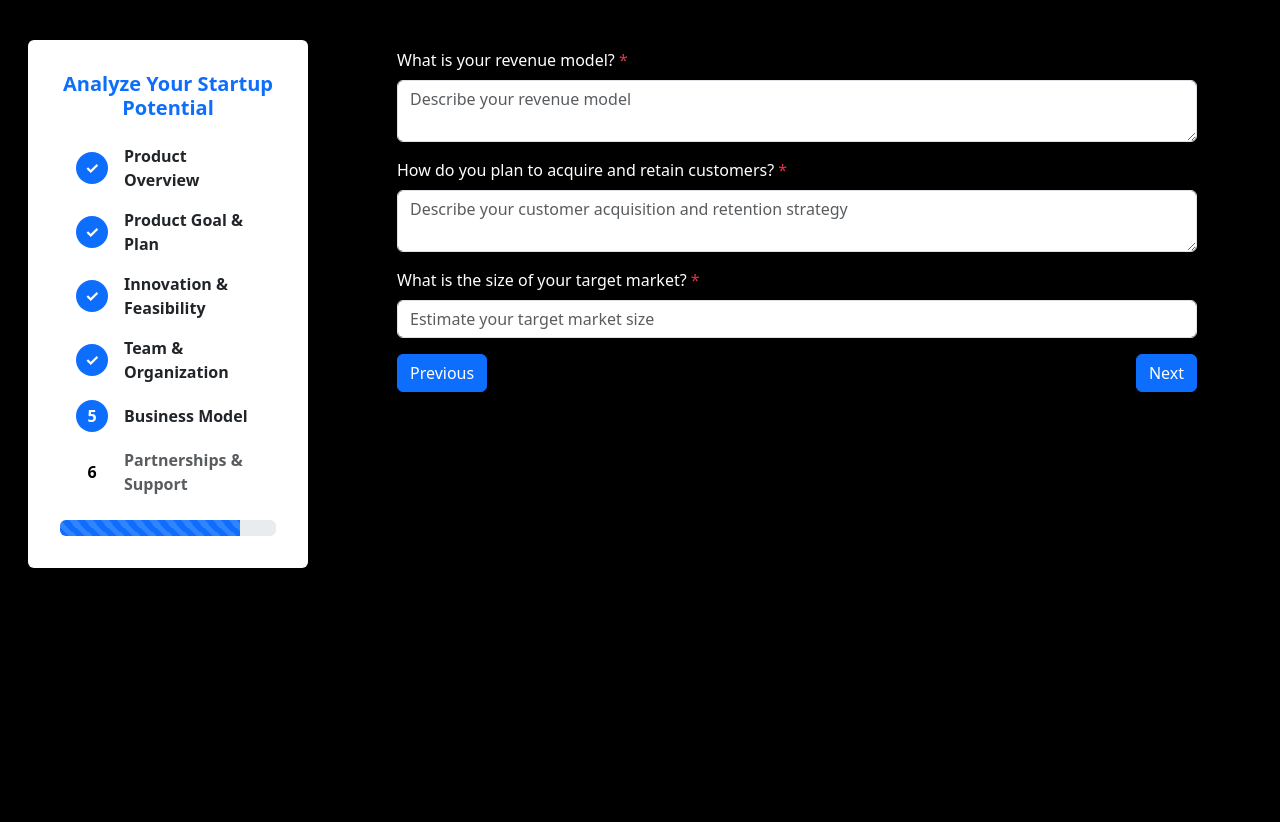
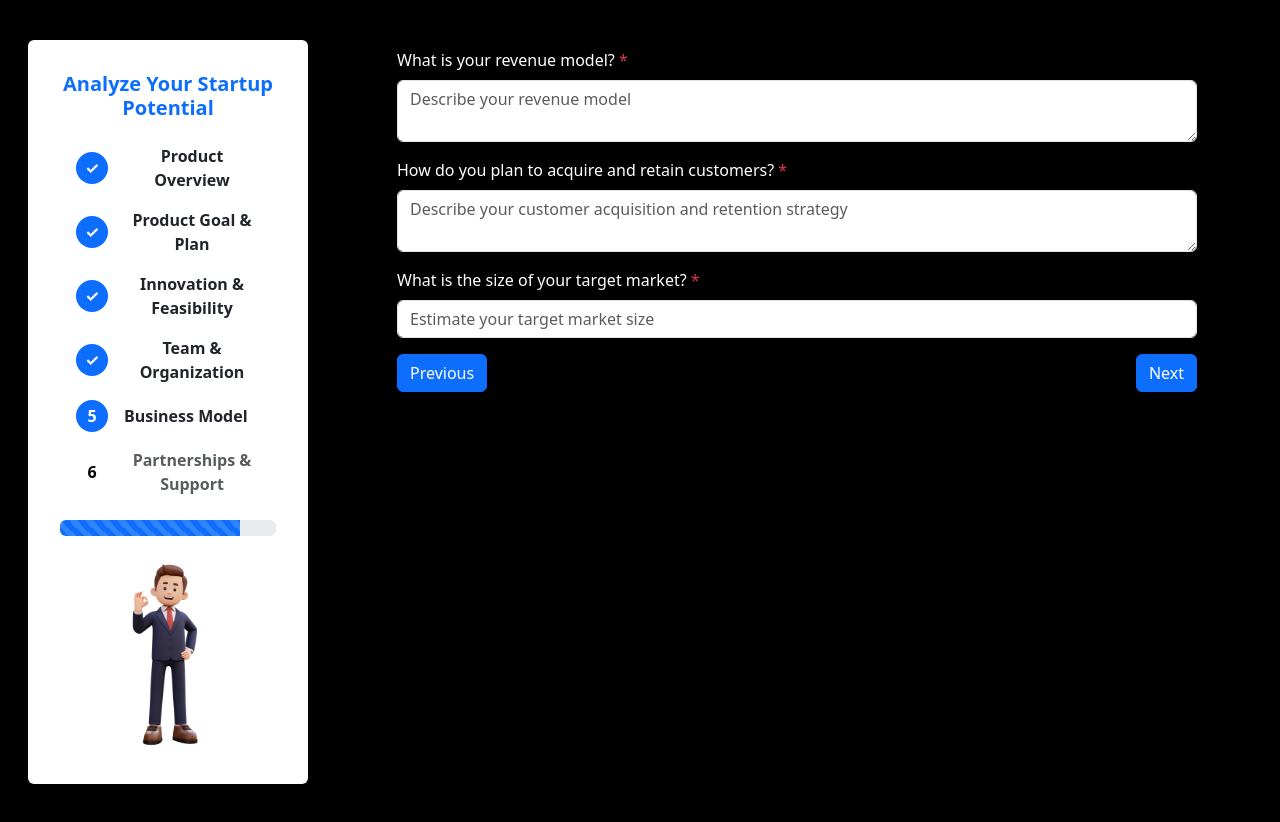
Before and after one commit to jimbucktoo/moonshot-ai, a React (Vite) app: page /business-model in a window 1280 px wide. Before the commit the page ends 800 px from the top, so only its background shows below. Built offline with nearby package versions, Linux system fonts and the light colour scheme.

Commit message:
critical moonshot correction

```diff
--- a/src/App.css
+++ b/src/App.css
@@ -1,4 +1,4 @@
-.mainContent {
+.moonshot {
   background-color: #000000;
   color: #FFFFFF;
   min-height: 100vh;
--- a/src/components/moonshot.jsx
+++ b/src/components/moonshot.jsx
@@ -6,14 +6,15 @@ import "../App.css";
 
 export default function Moonshot() {
   return (
-    <main className="mainContent">
+    <main className="moonshot">
       <Container className="py-4">
         <Row className="align-items-center">
           <Col md={6} className="text-center text-md-start">
-            <img src={Logo} alt="MoonshotAI Logo" width={500} />
+            <img src={Logo} alt="MoonshotAI Logo" width={360} />
             <h1>Turn Your Startup Idea into Reality</h1>
             <br />
-            <h1>🚀 🌖</h1>
+            <h1>🌖</h1>
+            <h1>🚀</h1>
             <br />
             <div className="my-1">
               <h2>Insightful Evaluations.</h2>
@@ -34,7 +35,7 @@ export default function Moonshot() {
             </div>
           </Col>
           <Col md={6} className="d-none d-md-block text-center">
-            <img src={Image1} alt="Startup illustration" height={520} />
+            <img src={Image1} alt="Startup illustration" height={480} />
           </Col>
         </Row>
       </Container>
--- a/src/components/survey-progress.jsx
+++ b/src/components/survey-progress.jsx
@@ -1,4 +1,5 @@
 import { ProgressBar, ListGroup, Card } from "react-bootstrap";
+import Image5 from "../assets/image5.png";
 import "../App.css";
 
 export function SurveyProgress({ currentStep }) {
@@ -12,8 +13,11 @@ export function SurveyProgress({ currentStep }) {
   ];
 
   return (
-    <Card className="p-3 mt-4 bg-white border-0" style={{ width: "280px" }}>
-      <Card.Body>
+    <Card
+      className="p-3 mt-4 mb-4 moonshotBgWhite border-0"
+      style={{ width: "280px" }}
+    >
+      <Card.Body className="align-items-center text-center">
         <Card.Title className="text-center fw-bold mb-3 text-primary">
           Analyze Your Startup Potential
         </Card.Title>
@@ -57,9 +61,10 @@ export function SurveyProgress({ currentStep }) {
         <ProgressBar
           now={(currentStep / steps.length) * 100}
           variant="primary"
-          className="mt-3 border-0"
+          className="mt-3 mb-3 border-0"
           animated
         />
+        <img src={Image5} alt="Startup illustration" height={200} />
       </Card.Body>
     </Card>
   );
```
Also changed, not shown: src/assets/image5.png (added).
